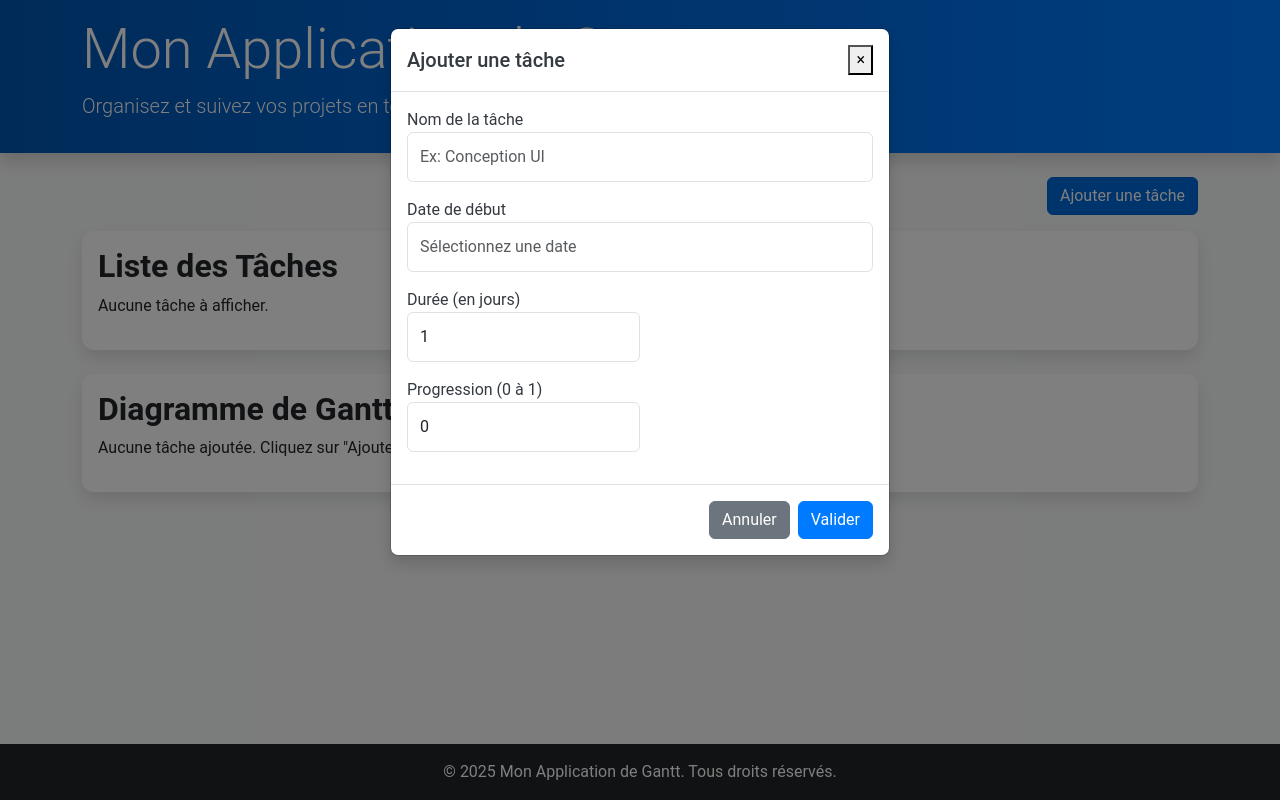
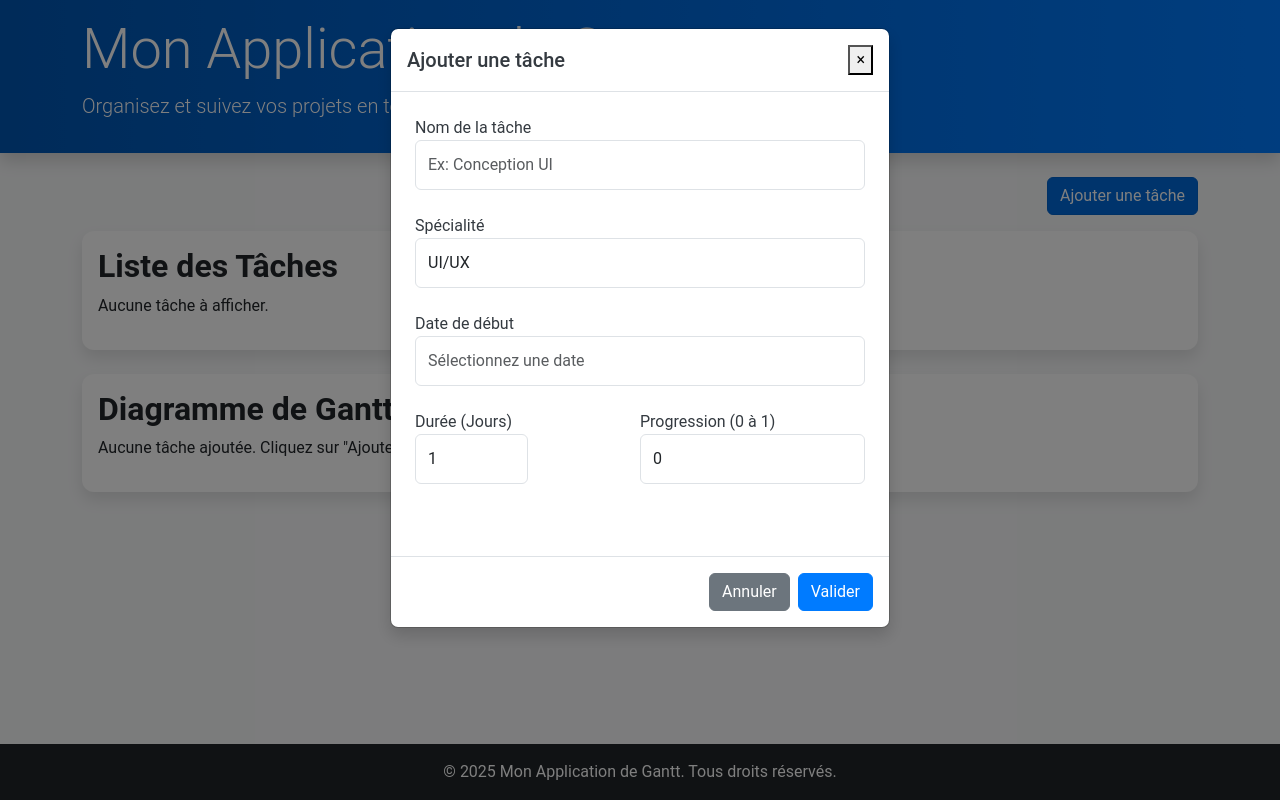
Before and after one commit to ClementRollin/application-gantt, a Next.js app: page / in a window 1280 px wide. Both pictures are taken after a click on the button "Ajouter une tâche". Built offline with nearby package versions, Linux system fonts and the light colour scheme.

Commit message:
Correction conflits reload

```diff
--- a/src/app/components/GanttChartComponent.tsx
+++ b/src/app/components/GanttChartComponent.tsx
@@ -9,7 +9,9 @@ export interface GanttChartProps {
         data: Array<{
             id: string;
             text: string;
+            specialty: string;
             start_date: string;
+            end_date: string;
             duration: number;
             progress: number;
             open: boolean;
@@ -23,15 +25,38 @@ const GanttChartComponent: React.FC<GanttChartProps> = ({ tasksData, onTaskUpdat
     const ganttContainer = useRef<HTMLDivElement>(null);
 
     useEffect(() => {
-        // Configure le format de date attendu par Gantt
-        (gantt as any).config.date_format = "%Y-%m-%d %H:%i";
+        const ganttAny = gantt as any;
+        // Configuration du format de date attendu par Gantt
+        ganttAny.config.date_format = "%Y-%m-%d %H:%i";
+
+        // Configuration des colonnes, incluant la spécialité
+        ganttAny.config.columns = [
+            { name: "text", label: "Task Name", tree: true, width: '*' },
+            { name: "specialty", label: "Spécialité", align: "center", width: 100 },
+            { name: "start_date", label: "Start Date", align: "center", width: 100 },
+            { name: "duration", label: "Duration", align: "center", width: 60 },
+        ];
+
+        // Template pour définir la classe CSS de la tâche en fonction de la progression
+        ganttAny.templates.task_class = function(start: any, end: any, task: any) {
+            const p = task.progress * 100;
+            if (p < 26) {
+                return "red-task";
+            } else if (p < 51) {
+                return "orange-task";
+            } else if (p < 75) {
+                return "yellow-task";
+            } else {
+                return "green-task";
+            }
+        };
 
         if (ganttContainer.current) {
-            gantt.init(ganttContainer.current);
+            ganttAny.init(ganttContainer.current);
         }
 
-        // Attacher l'événement de mise à jour d'une tâche
-        (gantt as any).attachEvent("onAfterTaskUpdate", (id: any, item: any) => {
+        // Attachement de l'événement pour notifier les mises à jour de tâche
+        ganttAny.attachEvent("onAfterTaskUpdate", (id: any, item: any) => {
             if (onTaskUpdate) {
                 onTaskUpdate(item);
             }
@@ -39,14 +64,14 @@ const GanttChartComponent: React.FC<GanttChartProps> = ({ tasksData, onTaskUpdat
         });
 
         return () => {
-            gantt.clearAll();
+            ganttAny.clearAll();
         };
     }, []);
 
     useEffect(() => {
         if (tasksData) {
-            gantt.clearAll();
-            gantt.parse(tasksData);
+            (gantt as any).clearAll();
+            (gantt as any).parse(tasksData);
         }
     }, [tasksData]);
 
--- a/src/app/globals.css
+++ b/src/app/globals.css
@@ -50,6 +50,10 @@ h1, h2, h3 {
     width: 100%;
 }
 
+.modal.show {
+    z-index: 1100;
+}
+
 .fullpage-overlay {
     position: fixed;
     top: 0;
@@ -60,8 +64,18 @@ h1, h2, h3 {
     z-index: 1050;
 }
 
-.modal.show {
-    z-index: 1100;
+/* Couleurs de tâches en fonction de la progression */
+.red-task .gantt_task_bar {
+    background-color: #e53e3e !important;
+}
+.orange-task .gantt_task_bar {
+    background-color: #ed8936 !important;
+}
+.yellow-task .gantt_task_bar {
+    background-color: #ecc94b !important;
+}
+.green-task .gantt_task_bar {
+    background-color: #48bb78 !important;
 }
 
 /* Footer */
--- a/src/app/page.tsx
+++ b/src/app/page.tsx
@@ -4,16 +4,18 @@ import React, { useState, useEffect, FormEvent } from 'react';
 import DatePicker from 'react-datepicker';
 import "react-datepicker/dist/react-datepicker.css";
 
-// Importation dynamique du composant Gantt (uniquement côté client)
+// Import dynamique du composant Gantt (uniquement côté client)
 const GanttChart = dynamic(() => import('./components/GanttChartComponent'), {
   ssr: false,
 });
 
-// Interface d'une tâche
+// Interface d'une tâche (avec "specialty" et "end_date")
 interface Task {
   id: string;
   text: string;
+  specialty: string;
   start_date: string; // Format "YYYY-MM-DD HH:mm"
+  end_date: string;   // Format "YYYY-MM-DD HH:mm"
   duration: number;
   progress: number;
   open: boolean;
@@ -25,11 +27,16 @@ const formatDate = (date: Date): string => {
   return `${date.getFullYear()}-${pad(date.getMonth() + 1)}-${pad(date.getDate())} ${pad(date.getHours())}:${pad(date.getMinutes())}`;
 };
 
-// Fonction qui convertit une valeur en chaîne de date (si c'est un objet Date)
+// Convertit une valeur en chaîne de date (si c'est un objet Date ou une chaîne ISO)
 const convertToStringDate = (d: any): string => {
   if (d instanceof Date) {
     return formatDate(d);
   } else if (typeof d === "string") {
+    // Si la chaîne contient un "T", on la considère comme ISO et on la reformate.
+    if (d.indexOf("T") !== -1) {
+      const dateObj = new Date(d);
+      return formatDate(dateObj);
+    }
     return d;
   }
   return "";
@@ -41,6 +48,7 @@ export default function HomePage() {
 
   // Champs du formulaire pour ajouter une tâche
   const [newTaskName, setNewTaskName] = useState<string>('');
+  const [newSpecialty, setNewSpecialty] = useState<string>('UI/UX');
   const [newStartDate, setNewStartDate] = useState<Date | null>(null);
   const [newDuration, setNewDuration] = useState<number>(1);
   const [newProgress, setNewProgress] = useState<number>(0);
@@ -51,7 +59,8 @@ export default function HomePage() {
     if (storedTasks) {
       const parsed = JSON.parse(storedTasks).map((t: any) => ({
         ...t,
-        start_date: convertToStringDate(t.start_date)
+        start_date: convertToStringDate(t.start_date),
+        end_date: convertToStringDate(t.end_date)
       }));
       setTasks(parsed);
     }
@@ -68,13 +77,20 @@ export default function HomePage() {
       alert('Veuillez remplir tous les champs.');
       return;
     }
-    const formattedDate = formatDate(newStartDate);
-    console.log("Nouvelle tâche, date formatée :", formattedDate);
+    // Calculer la date de début formatée
+    const formattedStart = formatDate(newStartDate);
+    // Calculer la date de fin en ajoutant la durée (en jours) à la date de début
+    const endDateObj = new Date(newStartDate);
+    endDateObj.setDate(endDateObj.getDate() + newDuration);
+    const formattedEnd = formatDate(endDateObj);
+    console.log("Nouvelle tâche, start_date :", formattedStart, "end_date :", formattedEnd);
 
     const newTask: Task = {
       id: Date.now().toString(),
       text: newTaskName,
-      start_date: formattedDate,
+      specialty: newSpecialty,
+      start_date: formattedStart,
+      end_date: formattedEnd,
       duration: newDuration,
       progress: newProgress,
       open: true,
@@ -83,27 +99,30 @@ export default function HomePage() {
     setTasks(prev => [...prev, newTask]);
     // Réinitialiser le formulaire
     setNewTaskName('');
+    setNewSpecialty('UI/UX');
     setNewStartDate(null);
     setNewDuration(1);
     setNewProgress(0);
     setIsModalOpen(false);
   };
 
+  const handleDeleteTask = (id: string) => {
+    setTasks(prev => prev.filter(task => task.id !== id));
+  };
+
   // Callback pour mettre à jour une tâche depuis le Gantt
   const handleTaskUpdate = (updatedTask: any) => {
-    // Convertir systématiquement start_date en chaîne si nécessaire
     if (updatedTask.start_date) {
       updatedTask.start_date = convertToStringDate(updatedTask.start_date);
+    }
+    if (updatedTask.end_date) {
+      updatedTask.end_date = convertToStringDate(updatedTask.end_date);
     }
     setTasks(prevTasks =>
         prevTasks.map(task =>
             task.id === updatedTask.id ? { ...task, ...updatedTask } : task
         )
     );
-  };
-
-  const handleDeleteTask = (id: string) => {
-    setTasks(prev => prev.filter(task => task.id !== id));
   };
 
   const tasksData = {
@@ -122,7 +141,7 @@ export default function HomePage() {
         </header>
 
         {/* Contenu principal */}
-        <main className="container flex-grow-1 py-4">
+        <main className="container flex-grow-1 py-4 min-vw-75">
           <div className="d-flex justify-content-end mb-3">
             <button className="btn btn-primary" onClick={() => setIsModalOpen(true)}>
               Ajouter une tâche
@@ -142,7 +161,7 @@ export default function HomePage() {
                           <div>
                             <h5 className="mb-1">{task.text}</h5>
                             <small>
-                              Début : {convertToStringDate(task.start_date)} | Durée : {task.duration} jour(s) | Progression : {Math.round(task.progress * 100)}%
+                              Spécialité : {task.specialty} | Début : {convertToStringDate(task.start_date)} | Durée : {task.duration} jour(s) | Progression : {Math.round(task.progress * 100)}%
                             </small>
                           </div>
                           <button
@@ -159,7 +178,7 @@ export default function HomePage() {
             </div>
           </section>
 
-          <section className="card mb-4">
+          <section className="card">
             <div className="card-body">
               <h2 className="card-title">Diagramme de Gantt</h2>
               {tasks.length === 0 ? (
@@ -185,15 +204,15 @@ export default function HomePage() {
               <div className="modal show fade d-block" tabIndex={-1} role="dialog">
                 <div className="modal-dialog" role="document">
                   <div className="modal-content">
-                    <div className="modal-header d-flex justify-content-between">
+                    <div className="modal-header d-flex justify-content-between align-items-center">
                       <h5 className="modal-title">Ajouter une tâche</h5>
                       <button type="button" className="close" onClick={() => setIsModalOpen(false)} aria-label="Close">
                         <span aria-hidden="true">&times;</span>
                       </button>
                     </div>
                     <form onSubmit={handleAddTask}>
-                      <div className="modal-body">
-                        <div className="form-group mb-3">
+                      <div className="modal-body p-4">
+                        <div className="form-group mb-4">
                           <label>Nom de la tâche</label>
                           <input
                               type="text"
@@ -203,7 +222,21 @@ export default function HomePage() {
                               placeholder="Ex: Conception UI"
                           />
                         </div>
-                        <div className="form-group d-flex flex-column mb-3">
+                        <div className="form-group mb-4">
+                          <label>Spécialité</label>
+                          <select
+                              className="form-control"
+                              value={newSpecialty}
+                              onChange={(e) => setNewSpecialty(e.target.value)}
+                          >
+                            <option value="UI/UX">UI/UX</option>
+                            <option value="Dev front">Dev front</option>
+                            <option value="Dev back">Dev back</option>
+                            <option value="Marketing">Marketing</option>
+                            <option value="DA">DA</option>
+                          </select>
+                        </div>
+                        <div className="form-group mb-4 d-flex flex-column">
                           <label>Date de début</label>
                           <DatePicker
                               selected={newStartDate}
@@ -216,9 +249,9 @@ export default function HomePage() {
                               className="form-control"
                           />
                         </div>
-                        <div className="form-row mb-3">
-                          <div className="form-group col-md-6 mb-3">
-                            <label>Durée (en jours)</label>
+                        <div className="form-row mb-4 d-flex justify-content-between">
+                          <div className="form-group col-md-6 w-25">
+                            <label>Durée (Jours)</label>
                             <input
                                 type="number"
                                 className="form-control"
@@ -227,7 +260,7 @@ export default function HomePage() {
                                 min="1"
                             />
                           </div>
-                          <div className="form-group col-md-6">
+                          <div className="form-group col-md-6 mb-4">
                             <label>Progression (0 à 1)</label>
                             <input
                                 type="number"
```
